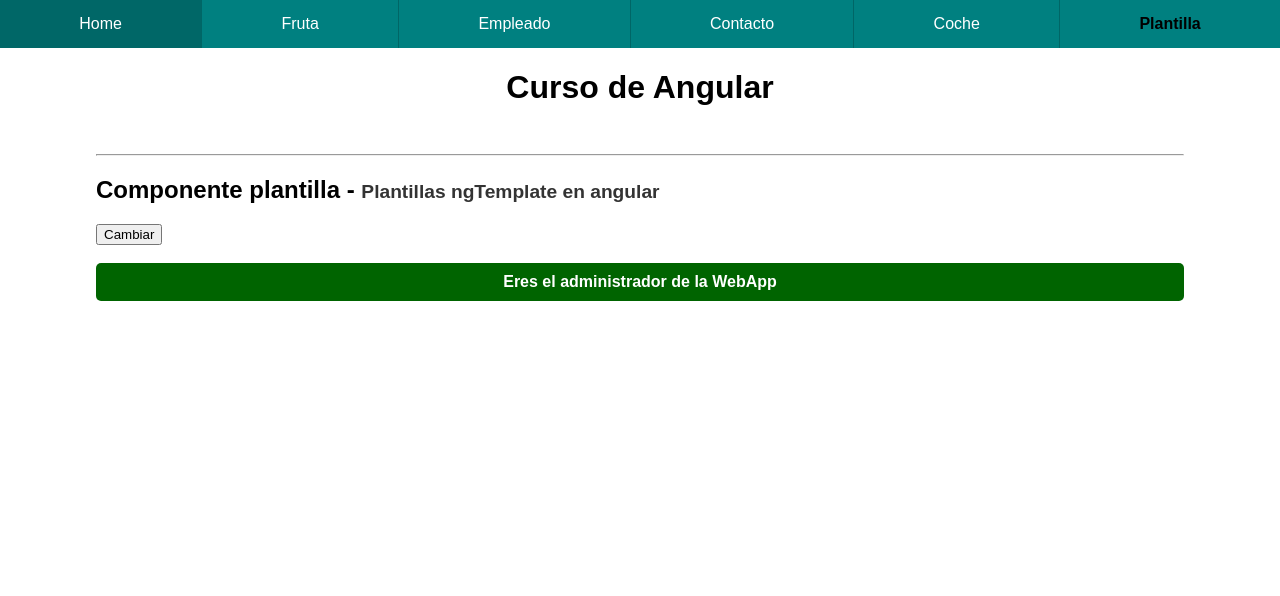
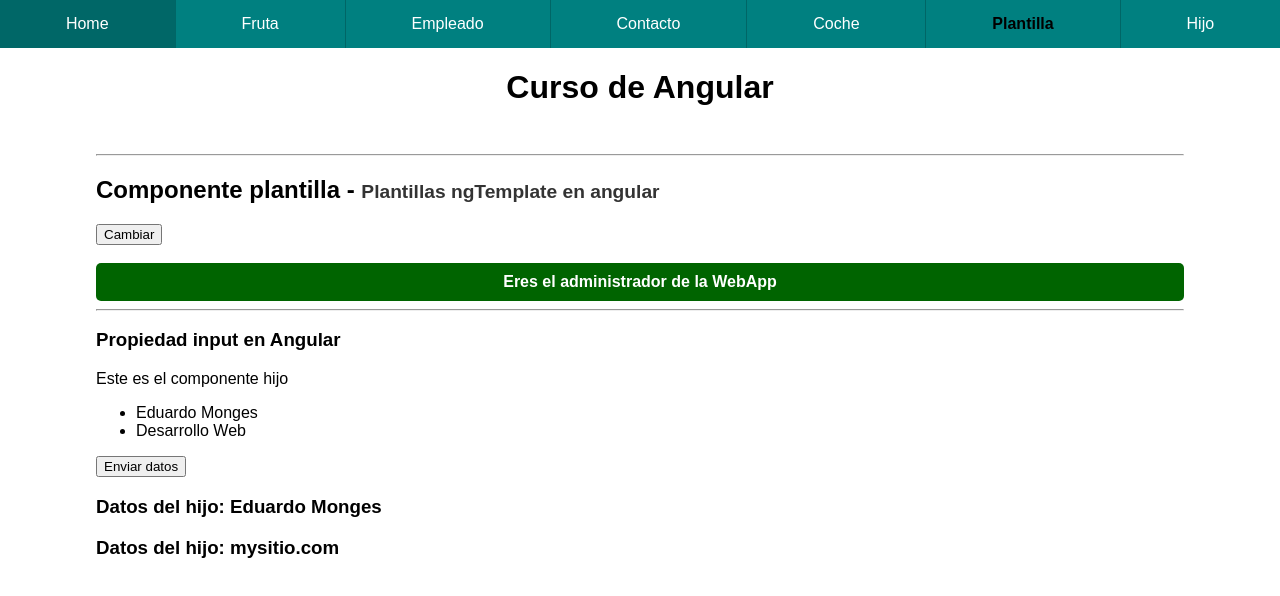
Before and after one commit to Edumgs/curso-angular, an Angular app: page /plantilla in a window 1280 px wide. Shown: the top 596 px of the page. Built offline with nearby package versions, Linux system fonts and the light colour scheme.

Commit message:
La clase 14

```diff
--- a/src/app/app-routing.module.ts
+++ b/src/app/app-routing.module.ts
@@ -7,6 +7,7 @@ import { HomeComponent } from './home/home.component';
 import { ContactoComponent } from './contacto/contacto.component';
 import { CocheComponent } from "./coche/coche.component";
 import { PlantillaComponent } from "./plantilla/plantilla.component";
+import { HijoComponent } from "./hijo/hijo.component";
 
 const routes: Routes = [
   { path: 'home', component: HomeComponent },
@@ -16,6 +17,7 @@ const routes: Routes = [
   { path: 'contacto/:page', component: ContactoComponent },
   { path: 'coche', component: CocheComponent },
   { path: 'plantilla', component: PlantillaComponent },
+  { path: 'hijo', component: HijoComponent },
   { path: '**', component: HomeComponent }
 ];
 
--- a/src/app/app.component.html
+++ b/src/app/app.component.html
@@ -6,6 +6,7 @@
     <li><a [routerLink]="['/contacto']" [routerLinkActive]="['activado']">Contacto</a></li>
     <li><a [routerLink]="['/coche']" [routerLinkActive]="['activado']">Coche</a></li>
     <li><a [routerLink]="['/plantilla']" [routerLinkActive]="['activado']">Plantilla</a></li>
+    <li><a [routerLink]="['/hijo']" [routerLinkActive]="['activado']">Hijo</a></li>
   </ul>
 </nav>
 
--- a/src/app/app.module.ts
+++ b/src/app/app.module.ts
@@ -10,10 +10,9 @@ import { HomeComponent } from './home/home.component';
 import { ContactoComponent } from './contacto/contacto.component';
 import { CocheComponent } from './coche/coche.component';
 import { PlantillaComponent } from './plantilla/plantilla.component';
-import { AppRoutingModule } from './/app-routing.module';
+import { HijoComponent } from './hijo/hijo.component';
+import { AppRoutingModule } from './app-routing.module';
 import { ConversorPipe } from './pipes/conversor.pipe';
-
-
 
 @NgModule({
   declarations: [
@@ -24,6 +23,7 @@ import { ConversorPipe } from './pipes/conversor.pipe';
     ContactoComponent,
     CocheComponent,
     PlantillaComponent,
+    HijoComponent,
     ConversorPipe
   ],
   imports: [
--- /dev/null
+++ b/src/app/hijo/hijo.component.html
@@ -0,0 +1,7 @@
+<p>{{titulo}}</p>
+<ul>
+  <li>{{propiedad_uno}}</li>
+  <li>{{propiedad_dos}}</li>
+</ul>
+
+<button (click)="enviarDatos()">Enviar datos</button>
--- /dev/null
+++ b/src/app/hijo/hijo.component.ts
@@ -0,0 +1,34 @@
+import { Component, OnInit, Input, Output, EventEmitter } from '@angular/core';
+
+@Component({
+  selector: 'app-hijo',
+  templateUrl: './hijo.component.html',
+  styleUrls: ['./hijo.component.css']
+})
+export class HijoComponent implements OnInit {
+
+  public titulo: string;
+
+  @Input('texto1') propiedad_uno: string;
+  @Input('texto2') propiedad_dos: string;
+
+  @Output() desde_el_hijo = new EventEmitter();
+
+  constructor() {
+    this.titulo = "Este es el componente hijo"
+  }
+
+  ngOnInit() {
+    console.log(this.propiedad_uno);
+    console.log(this.propiedad_dos);
+    this.enviarDatos();
+  }
+
+  enviarDatos() {
+    this.desde_el_hijo.emit({
+      nombre: 'Eduardo Monges',
+      web: 'mysitio.com'
+    });
+  }
+
+}
--- a/src/app/plantilla/plantilla.component.html
+++ b/src/app/plantilla/plantilla.component.html
@@ -15,3 +15,17 @@
     <strong>No eres el administrador de la WebApp</strong>
   </div>
 </ng-template>
+
+<hr>
+
+<h3>Propiedad input en Angular</h3>
+<app-hijo
+  [texto1]="dato_externo"
+  [texto2]="identity.tematica"
+  (desde_el_hijo)="recibirDatos($event)">
+</app-hijo>
+
+<div *ngIf="datos_del_hijo">
+  <h3>Datos del hijo: {{datos_del_hijo.nombre}}</h3>
+  <h3>Datos del hijo: {{datos_del_hijo.web}}</h3>
+</div>
--- a/src/app/plantilla/plantilla.component.ts
+++ b/src/app/plantilla/plantilla.component.ts
@@ -1,4 +1,5 @@
 import { Component, OnInit } from '@angular/core';
+import { log } from 'util';
 
 @Component({
   selector: 'app-plantilla',
@@ -9,6 +10,14 @@ export class PlantillaComponent implements OnInit {
 
   public titulo: string;
   public administrador: boolean;
+  public datos_del_hijo;
+
+  public dato_externo = "Eduardo Monges";
+  public identity = {
+    id: 1,
+    web: 'mysitio.com',
+    tematica: 'Desarrollo Web'
+  };
 
   constructor() {
     this.titulo = "Plantillas ngTemplate en angular"
@@ -21,4 +30,9 @@ export class PlantillaComponent implements OnInit {
   cambiar() {
     this.administrador = !this.administrador;
   }
+
+  recibirDatos(event) {
+    console.log(event);
+    this.datos_del_hijo = event
+  }
 }
```
Also changed, not shown: src/app/hijo/hijo.component.css (added), 1 other file (tests, documents, lock files or other folders).
